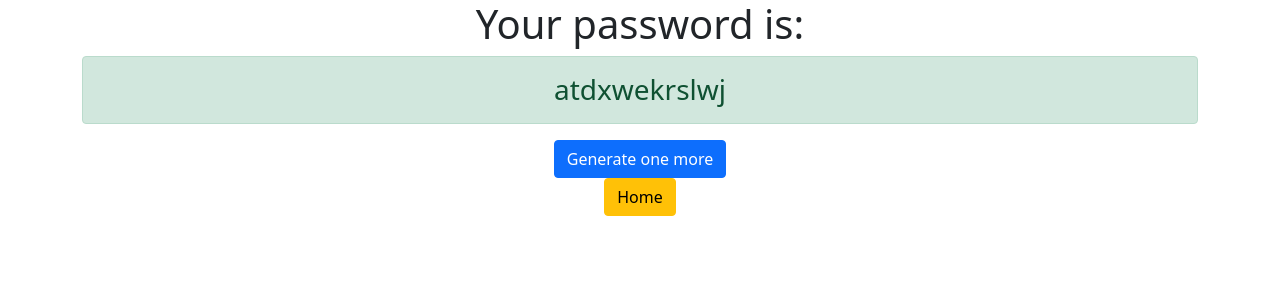
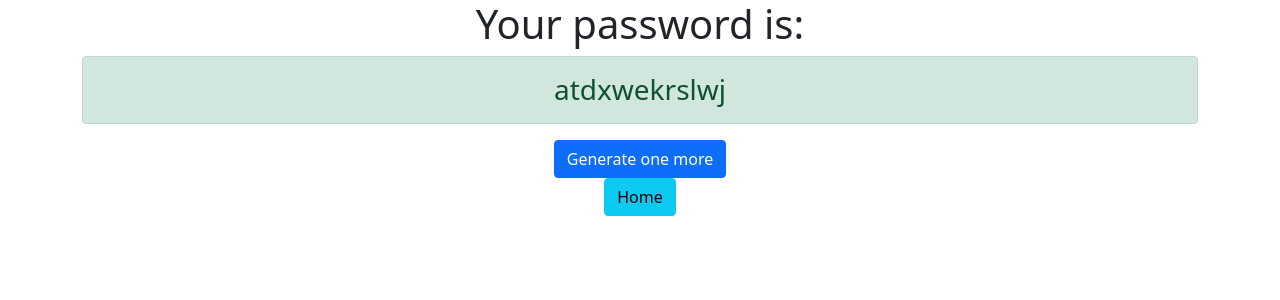
Before and after one commit to fltv-n/django-password-generator, a Django app: page /generated_password/ in a window 1280 px wide. Shown: the top 300 px of the page. Run offline with Django 3.2, Linux system fonts and the light colour scheme.

Commit message:
I made some corrections

```diff
--- a/generator/templates/generator/password.html
+++ b/generator/templates/generator/password.html
@@ -5,5 +5,5 @@
     <h3 class="alert alert-success">{{ password }}</h3>
     <a href="{% url 'password' %}" class="btn btn-primary">Generate one more</a>
     <br>
-    <a href="{% url 'home' %}" class="btn btn-warning">Home</a>
+    <a href="{% url 'home' %}" class="btn btn-info">Home</a>
 </div>
--- a/password_genererator/settings.py
+++ b/password_genererator/settings.py
@@ -20,7 +20,7 @@ BASE_DIR = Path(__file__).resolve().parent.parent
 # See https://docs.djangoproject.com/en/3.2/howto/deployment/checklist/
 
 # SECURITY WARNING: keep the secret key used in production secret!
-SECRET_KEY = 'django-insecure-xqsoxhua445r1(o$g82i&0xggdlek$&tha7@gwntl&f^#mt*hm'
+SECRET_KEY = 'django-insecure-xqsoxhua445rsadsd1(o$g82i&0xggdlek$&tha7@gwntl&f^#mt*hm'
 
 # SECURITY WARNING: don't run with debug turned on in production!
 DEBUG = True
```
